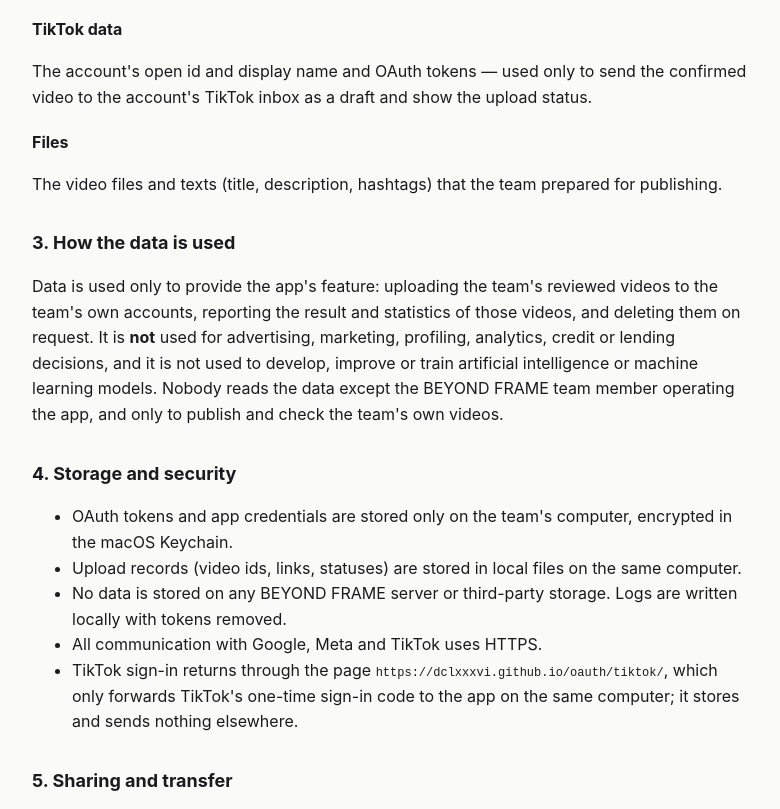
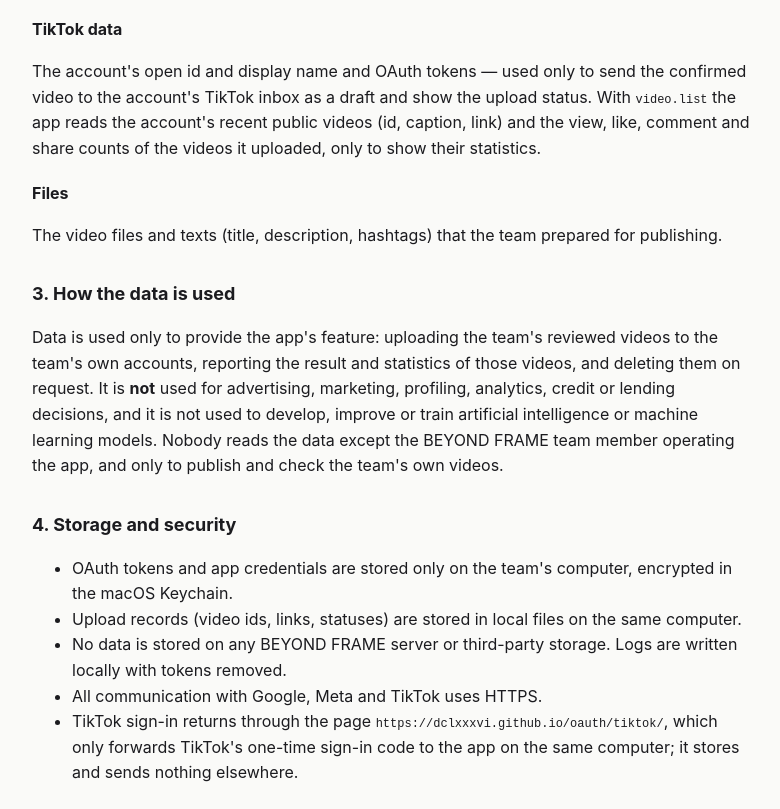
Before and after one commit to dclxxxvi/dclxxxvi.github.io, a plain HTML site: page privacy.html in a window 1280 px wide. Shown: the part 1304-2113 px from the top of the page, without its empty margins (248-1028 px from the left). Drawn offline with Linux system fonts and the light colour scheme.

Commit message:
Describe TikTok video.list statistics
Co-Authored-By: Claude Opus 5.5 <noreply@anthropic.com>

```diff
--- a/privacy.html
+++ b/privacy.html
@@ -54,7 +54,9 @@
 
   <h3>TikTok data</h3>
   <p>The account's open id and display name and OAuth tokens — used only to send the confirmed video to the
-    account's TikTok inbox as a draft and show the upload status.</p>
+    account's TikTok inbox as a draft and show the upload status. With <code>video.list</code> the app reads the
+    account's recent public videos (id, caption, link) and the view, like, comment and share counts of the videos it
+    uploaded, only to show their statistics.</p>
 
   <h3>Files</h3>
   <p>The video files and texts (title, description, hashtags) that the team prepared for publishing.</p>
```
